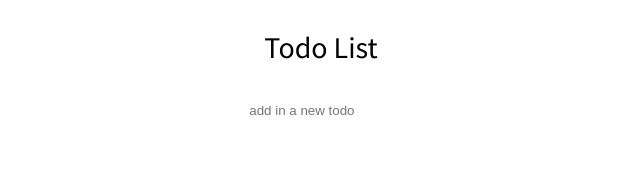
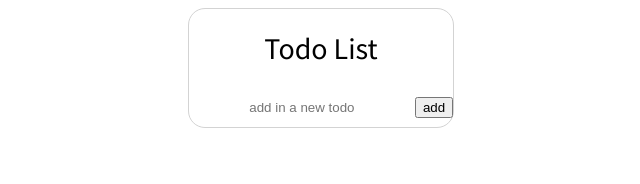
Before and after one commit to sophielihenry/todolistreact, a React (Create React App) app: page / in a window 1280 px wide. Shown: the top 184 px of the page, without its empty margins (319-959 px from the left). Built offline with nearby package versions, Linux system fonts and the light colour scheme.

Commit message:
adjusted styling

```diff
--- a/src/App.css
+++ b/src/App.css
@@ -1,26 +1,20 @@
-.form {
-/*  text-align:center;
-*/}
-
 .addTodoInput {
   height: 38px;
   width: 222px;
   border-radius: 33px;
   outline: none;
-/*  border: 1px solid lightgrey;
-*/  padding-left: 40px;
   text-align:center;
   border:none;
 }
 
-.submitButton {
-  visibility: hidden;
+.todoItem {
+  font-size:13px;
+  font-weight: lighter
 }
 
-.todoItem {
-/*  border-bottom: 1px solid lightgrey;
-*/  font-size:13px;
-  font-weight: lighter
+.App {
+  border: 1px solid lightgrey;
+  border-radius: 17px;
 }
 
 .todoText {
@@ -32,11 +26,6 @@
   justify-content: center;
   align-content: center;
   padding-bottom: 31px;
-}
-
-.x {
-  display: flex;
-  flex-direction: column;
 }
 
 .deleteButton {
--- a/src/components/AddTodo.js
+++ b/src/components/AddTodo.js
@@ -21,7 +21,7 @@ export class AddTodo extends Component {
         <input
           type="text"
           name="title"
-          style={{ flex: '10', padding: '5px' }}
+          style={{ flex: '10'}}
           placeholder="add in a new todo"
           value={this.state.title}
           onChange={this.onChange}
--- a/src/components/Todoitem.js
+++ b/src/components/Todoitem.js
@@ -6,12 +6,10 @@ class TodoItem extends Component {
   getStyle = () => {
   return {
     padding: '10px',
-    // borderBottom: '1px solid green',
     textAlign: "left",
     fontFamily: 'arial',
     display: "flex",
     justifyContent: "space-between",
-    // width: "142px",
     textDecoration: this.props.todo.completed ? 'line-Through' : 'none',
     color: this.props.todo.completed ? 'red' : 'black'
   }
@@ -25,9 +23,8 @@ class TodoItem extends Component {
           <input type="checkbox"
                   onChange={this.props.markCompleted.bind(this, id)} />
             <div className="todoText">
-            { title }
+              { title }
             </div>
-
             <button className="deleteButton"
                     onClick={this.props.deleteItem.bind(this, id)}>x</button>
         </div>
```
